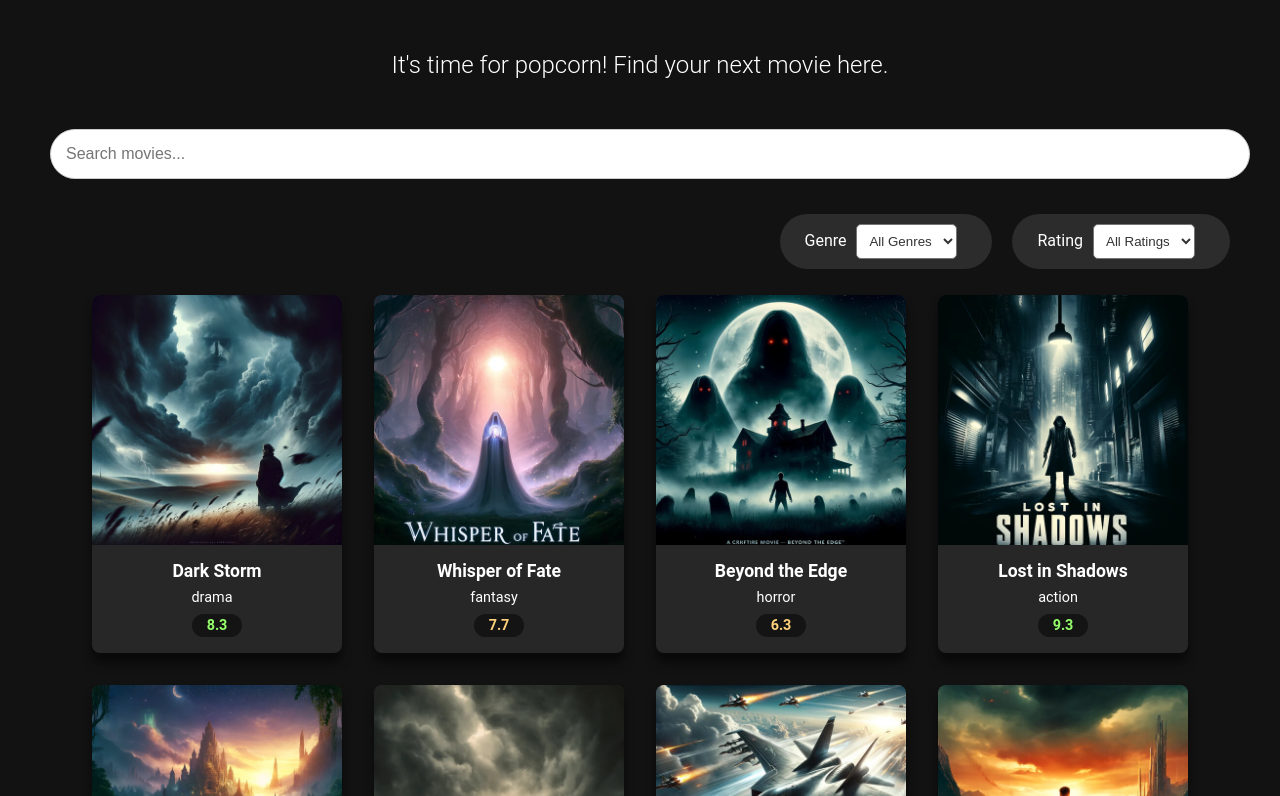
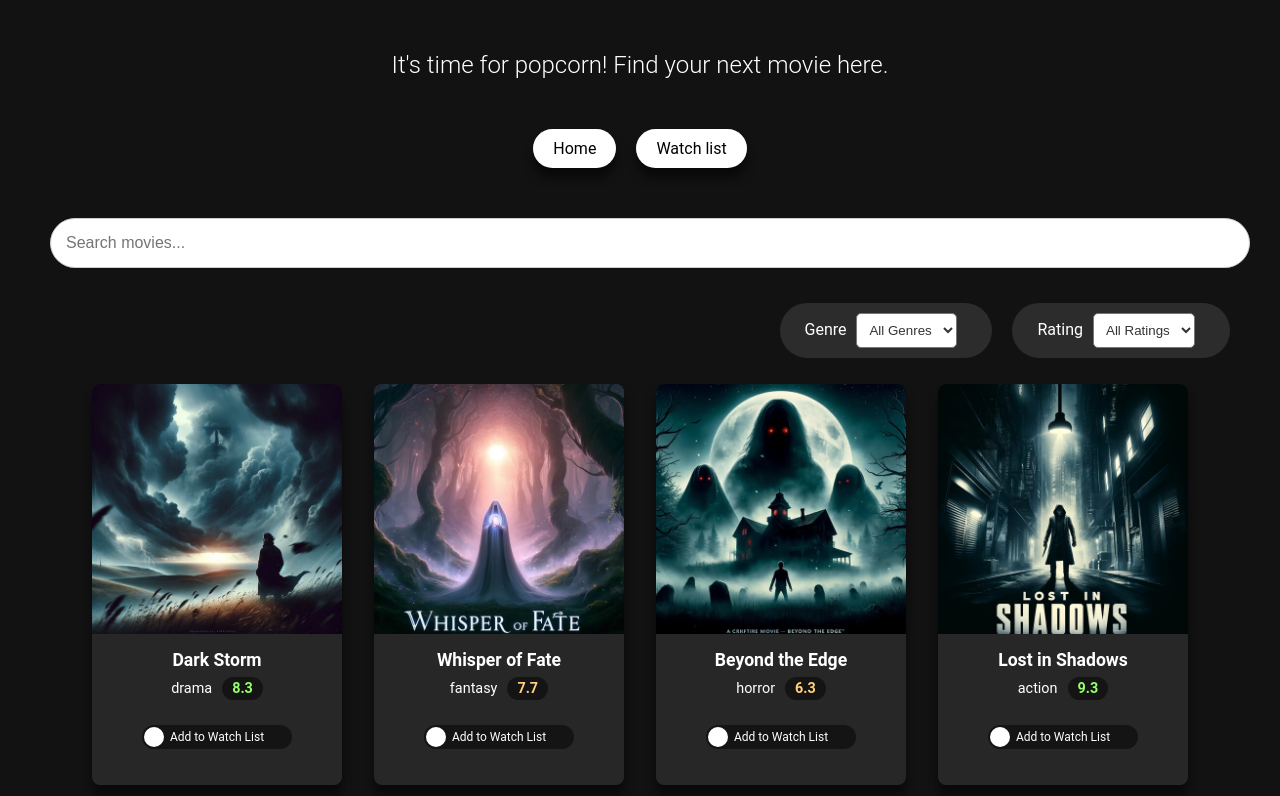
Before and after one commit to shaunthornburgh/moviedux, a React (Create React App) app: page / in a window 1280 px wide. Shown: the part 324-1120 px from the top of the page. Built offline with nearby package versions, Linux system fonts and the light colour scheme.

Commit message:
Watch List

```diff
--- a/package.json
+++ b/package.json
@@ -8,6 +8,7 @@
     "@testing-library/user-event": "^13.5.0",
     "react": "^18.2.0",
     "react-dom": "^18.2.0",
+    "react-router-dom": "^6.22.3",
     "react-scripts": "5.0.1",
     "web-vitals": "^2.1.4"
   },
--- a/src/App.js
+++ b/src/App.js
@@ -1,16 +1,69 @@
-import logo from './logo.svg';
-import './App.css';
-import './styles.css';
-import Header from './components/Header';
-import Footer from './components/Footer';
-import MoviesGrid from './components/MoviesGrid';
+import logo from "./logo.svg";
+import "./App.css";
+import "./styles.css";
+import Header from "./components/Header";
+import Footer from "./components/Footer";
+import MoviesGrid from "./components/MoviesGrid";
+import { useState, useEffect } from "react";
+import WatchList from "./components/WatchList";
+import { BrowserRouter as Router, Routes, Route, Link } from "react-router-dom";
 
 function App() {
+  const [movies, setMovies] = useState([]);
+  const [watchList, setWatchList] = useState([]);
+
+  useEffect(() => {
+    fetch("movies.json")
+      .then((response) => response.json())
+      .then((data) => setMovies(data));
+  }, []);
+
+  const toggleWatchList = (movieId) => {
+    setWatchList((prev) =>
+      prev.includes(movieId)
+        ? prev.filter((id) => id !== movieId)
+        : [...prev, movieId]
+    );
+  };
+
   return (
     <div className="App">
-      <div className='container'>
+      <div className="container">
         <Header />
-        <MoviesGrid />
+        <Router>
+          <nav>
+            <ul>
+              <li>
+                <Link to="/">Home</Link>
+              </li>
+              <li>
+                <Link to="/watch-list">Watch list</Link>
+              </li>
+            </ul>
+          </nav>
+          <Routes>
+            <Route
+              path="/"
+              element={
+                <MoviesGrid
+                  movies={movies}
+                  watchList={watchList}
+                  toggleWatchList={toggleWatchList}
+                />
+              }
+            />
+            <Route
+              path="/watch-list"
+              element={
+                <WatchList
+                  movies={movies}
+                  watchList={watchList}
+                  toggleWatchList={toggleWatchList}
+                />
+              }
+            />
+          </Routes>
+        </Router>
       </div>
       <Footer />
     </div>
--- a/src/components/MovieCard.js
+++ b/src/components/MovieCard.js
@@ -1,7 +1,7 @@
 import React from "react";
 import "../styles.css";
 
-export default function MovieCard({ movie }) {
+export default function MovieCard({ movie, isWatchListed, toggleWatchList }) {
   const handleError = (e) => {
     e.target.src = "images/default.jpg";
   };
@@ -22,10 +22,24 @@
       />
       <div className="movie-card-info">
         <h3 className="movie-card-title">{movie.title}</h3>
-        <p className="movie-card-genre">{movie.genre}</p>
-        <p className={`movie-card-rating ${getRatingClass(movie.rating)}`}>
-          {movie.rating}
-        </p>
+        <div>
+          <span className="movie-card-genre">{movie.genre}</span>
+          <span className={`movie-card-rating ${getRatingClass(movie.rating)}`}>
+            {movie.rating}
+          </span>
+        </div>
+        <label className="switch">
+          <input
+            type="checkbox"
+            checked={isWatchListed}
+            onChange={() => toggleWatchList(movie.id)}
+          ></input>
+          <span className="slider">
+            <span className="slider-label">
+              {isWatchListed ? "In Watch List" : "Add to Watch List"}
+            </span>
+          </span>
+        </label>
       </div>
     </div>
   );
--- a/src/components/MoviesGrid.js
+++ b/src/components/MoviesGrid.js
@@ -1,19 +1,11 @@
-import React, { useState, useEffect } from "react";
+import React, { useState } from "react";
 import "../styles.css";
 import MovieCard from "./MovieCard";
 
-export default function MoviesGrid() {
-  const [movies, setMovies] = useState([]);
+export default function MoviesGrid({ movies, watchList, toggleWatchList }) {
   const [searchTerm, setSearchTerm] = useState("");
   const [genre, setGenre] = useState("All Genres");
-
   const [rating, setRating] = useState("All Ratings");
-
-  useEffect(() => {
-    fetch("movies.json")
-      .then((response) => response.json())
-      .then((data) => setMovies(data));
-  }, []);
 
   const handleSearchChange = (e) => {
     setSearchTerm(e.target.value);
@@ -106,7 +98,12 @@
 
       <div className="movies-grid">
         {filteredMovies.map((movie) => (
-          <MovieCard movie={movie} key={movie.id} />
+          <MovieCard
+            movie={movie}
+            key={movie.id}
+            isWatchListed={watchList.includes(movie.id)}
+            toggleWatchList={toggleWatchList}
+          />
         ))}
       </div>
     </div>
--- /dev/null
+++ b/src/components/WatchList.js
@@ -0,0 +1,24 @@
+import React from "react";
+import "../styles.css";
+import MovieCard from "./MovieCard";
+
+export default function WatchList({ movies, watchList, toggleWatchList }) {
+  return (
+    <div>
+      <h1 className="title">Your Watch List</h1>
+      <div className="watchlist">
+        {watchList.map((id) => {
+          const movie = movies.find((movie) => movie.id === id);
+          return (
+            <MovieCard
+              key={id}
+              movie={movie}
+              toggleWatchList={toggleWatchList}
+              isWatchListed={true}
+            />
+          );
+        })}
+      </div>
+    </div>
+  );
+}
```
Also changed, not shown: 1 other file (tests, documents, lock files or other folders).
